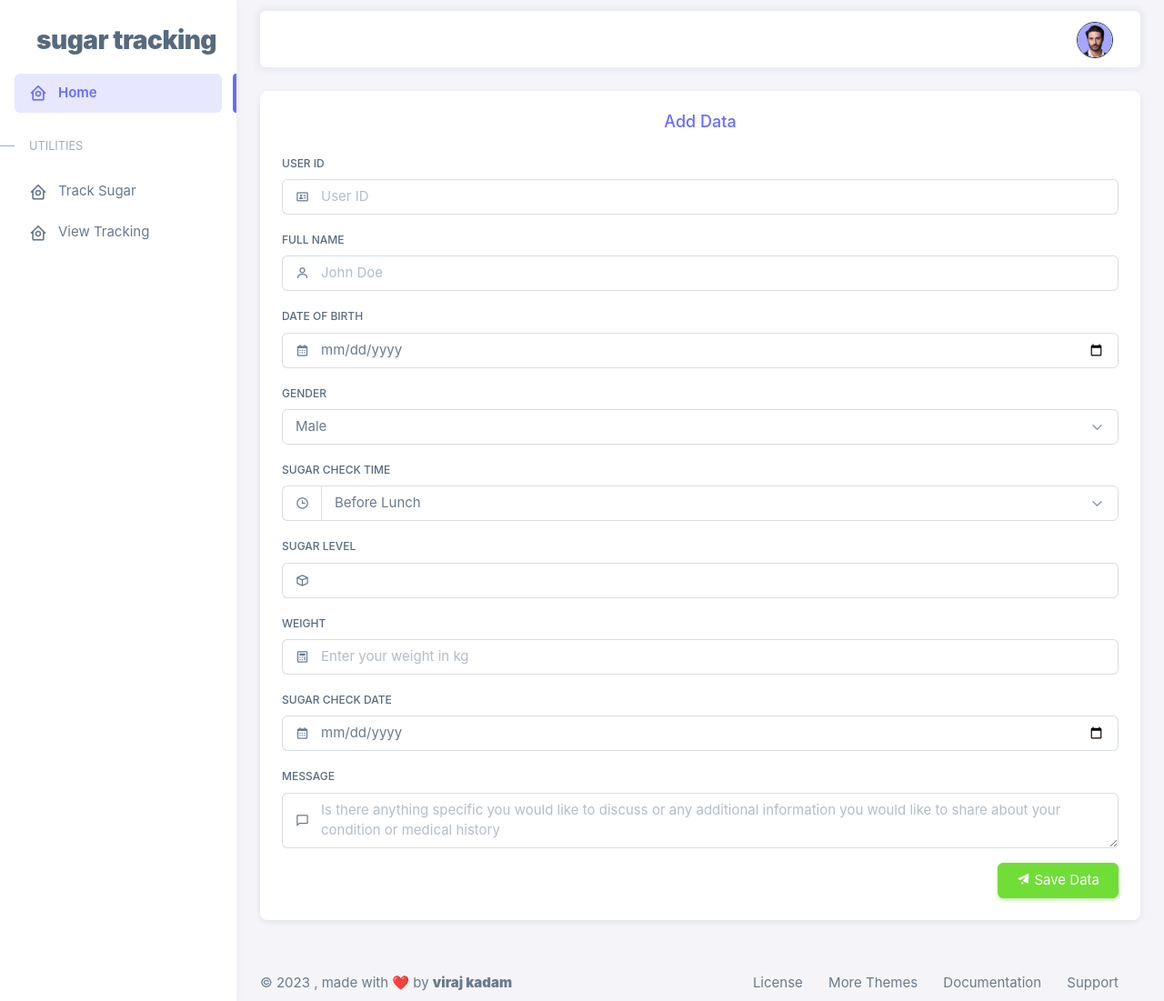
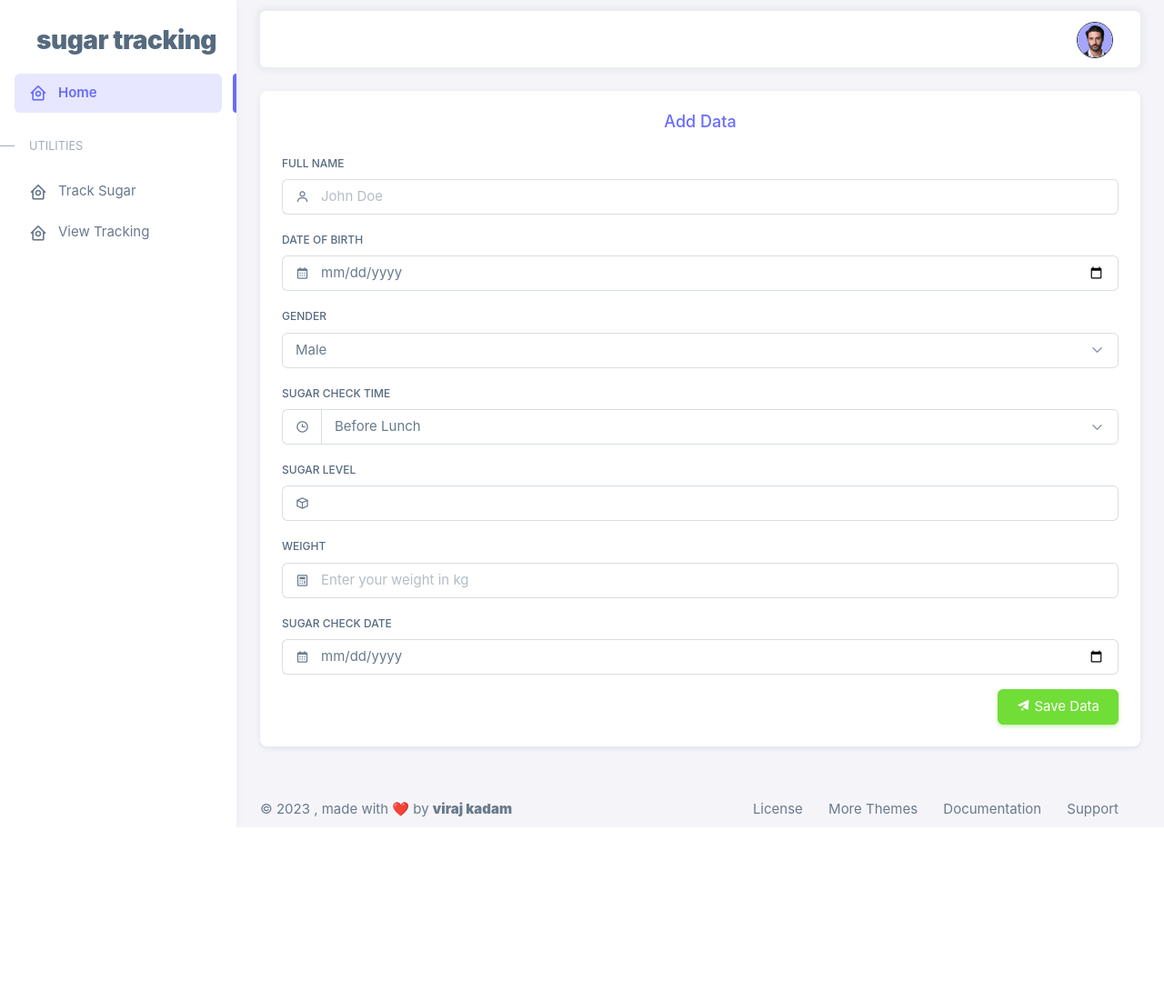
Before and after one commit to virajkadam/sugar_tracking, a PHP site: page /track_sugar.php in a window 1280 px wide. Shown: the whole page at 91% size. After the commit the page ends 910 px from the top, so only its background shows below. Run offline with PHP 8.4, Linux system fonts and the light colour scheme.

Commit message:
code will be updated

```diff
--- a/login.php
+++ b/login.php
@@ -10,6 +10,7 @@
 </head>
 
 <body>
+
 
 	<div class="container-xxl">
 		<div class="authentication-wrapper authentication-basic container-p-y">
--- a/track_sugar.php
+++ b/track_sugar.php
@@ -1,5 +1,4 @@
 <!DOCTYPE html>
-
 <html>
 <head>
 	<?php require('files/meta.html');?>
@@ -39,13 +38,7 @@
 									<div class="card-body">
 										<form>
 
-										<div class="mb-3">
-											<label class="form-label" for="user-id">User ID</label>
-											<div class="input-group input-group-merge">
-												<span id="user-id-icon" class="input-group-text"><i class="bx bx-id-card"></i></span>
-												<input type="number" class="form-control" id="user-id" placeholder="User ID" aria-label="User ID" aria-describedby="user-id-icon" />
-											</div>
-										</div>
+
 
 											<div class="mb-3">
 												<label class="form-label" for="basic-icon-default-fullname">Full Name</label>
@@ -108,13 +101,7 @@
 													</div>
 											</div>
 
-											<div class="mb-3">
-												<label class="form-label" for="basic-icon-default-message">Message</label>
-												<div class="input-group input-group-merge">
-													<span id="basic-icon-default-message2" class="input-group-text" ><i class="bx bx-comment"></i ></span>
-													<textarea id="basic-icon-default-message" class="form-control" placeholder="Is there anything specific you would like to discuss or any additional information you would like to share about your condition or medical history" aria-label="Hi, Do you have a moment to talk Joe?" aria-describedby="basic-icon-default-message2" ></textarea>
-												</div>
-											</div>
+
 
 											<div class="text-end">
 												<button type="submit" class="btn btn-success">
```
Also changed, not shown: signup.php (+3 -4 lines).
